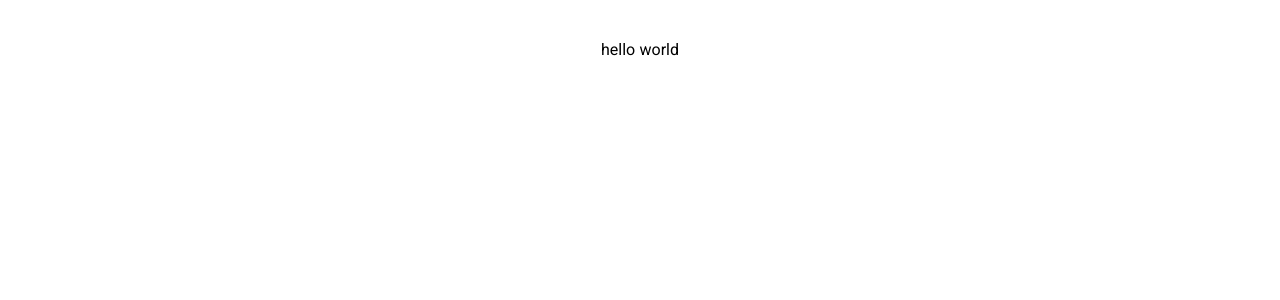
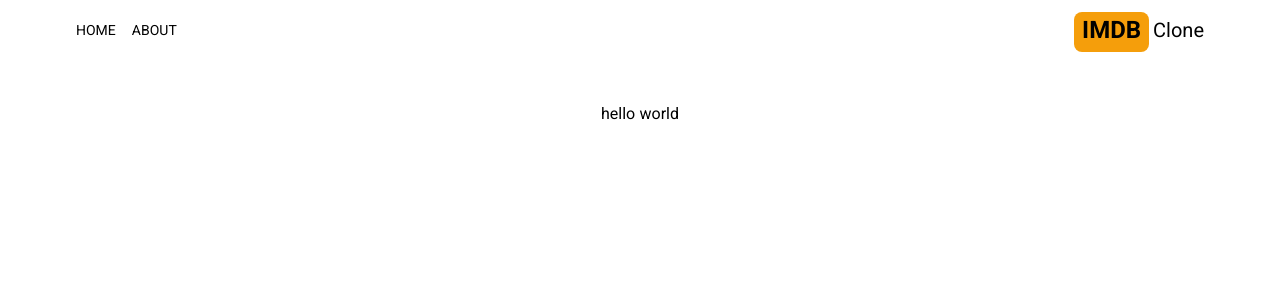
Before and after one commit to Mohammad80najafi/IMDb-clone, a Next.js app: page / in a window 1280 px wide. Shown: the top 300 px of the page. Built offline with nearby package versions, Linux system fonts and the light colour scheme.

Commit message:
add header section

```diff
--- /dev/null
+++ b/src/app/components/Header.jsx
@@ -0,0 +1,24 @@
+import Link from "next/link";
+
+import MenuItem from "./MenuItem";
+import { AiFillHome } from "react-icons/ai";
+import { BsFillInfoCircleFill } from "react-icons/bs";
+
+const Header = () => {
+  return (
+    <div className="flex justify-between items-center p-3 max-w-6xl mx-auto">
+      <div className="flex gap-4">
+        <MenuItem title="Home" address="/" Icon={AiFillHome} />
+        <MenuItem title="about" address="/about" Icon={BsFillInfoCircleFill} />
+      </div>
+      <Link href="/" className="flex gap-1 items-center">
+        <span className="text-2xl font-bold bg-amber-500 py-1 px-2 rounded-lg">
+          IMDB
+        </span>
+        <span className="text-xl hidden sm:inline">Clone</span>
+      </Link>
+    </div>
+  );
+};
+
+export default Header;
--- /dev/null
+++ b/src/app/components/MenuItem.jsx
@@ -0,0 +1,14 @@
+import Link from "next/link";
+
+const MenuItem = ({ title, address, Icon }) => {
+  return (
+    <div>
+      <Link href={address} className="hover:text-amber-500">
+        <Icon className="text-2xl sm:hidden" />
+        <p className="uppercase hidden sm:inline text-sm">{title}</p>
+      </Link>
+    </div>
+  );
+};
+
+export default MenuItem;
--- a/src/app/layout.js
+++ b/src/app/layout.js
@@ -1,5 +1,6 @@
 import { Vazirmatn } from "next/font/google";
 import "./globals.css";
+import Header from "./components/Header";
 
 const vazirmatn = Vazirmatn({ subsets: ["latin"] });
 export const metadata = {
@@ -10,7 +11,10 @@
 export default function RootLayout({ children }) {
   return (
     <html lang="en">
-      <body className={vazirmatn.className}>{children}</body>
+      <body className={vazirmatn.className}>
+        <Header />
+        {children}
+      </body>
     </html>
   );
 }
```
Also changed, not shown: package.json (+5 -4 lines), 1 other file (tests, documents, lock files or other folders).
